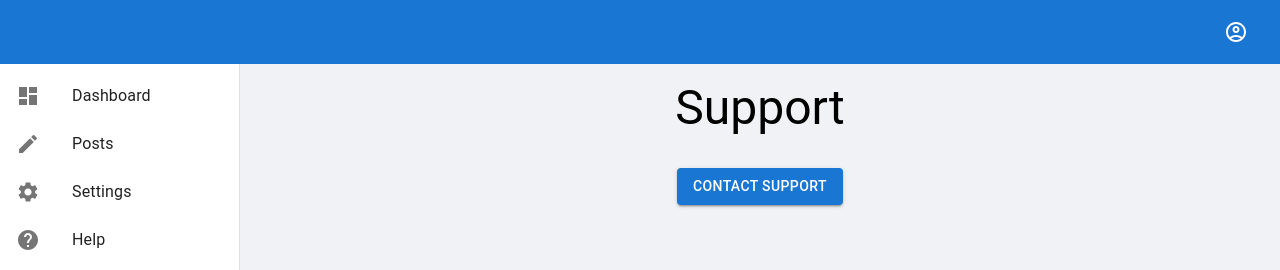
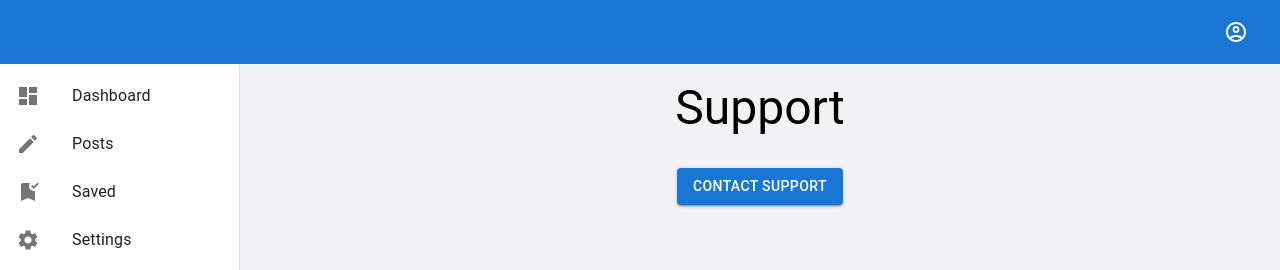
Before and after one commit to wojtek99955/mui-demo-website, a React (Create React App) app: page /help in a window 1280 px wide. Shown: the top 270 px of the page. Built offline with nearby package versions, Linux system fonts and the light colour scheme.

Commit message:
Save link added

```diff
--- a/src/components/SideMenu/SideMenu.js
+++ b/src/components/SideMenu/SideMenu.js
@@ -11,6 +11,7 @@ import HelpIcon from "@mui/icons-material/Help";
 import SettingsIcon from "@mui/icons-material/Settings";
 import CreateIcon from "@mui/icons-material/Create";
 import { useNavigate } from "react-router-dom";
+import BookmarkAddedIcon from "@mui/icons-material/BookmarkAdded";
 
 const links = [
   {
@@ -22,6 +23,11 @@ const links = [
     text: "Posts",
     icon: <CreateIcon />,
     path: "/posts",
+  },
+  {
+    text: "Saved",
+    icon: <BookmarkAddedIcon />,
+    path: "/saved-posts",
   },
   {
     text: "Settings",
```
